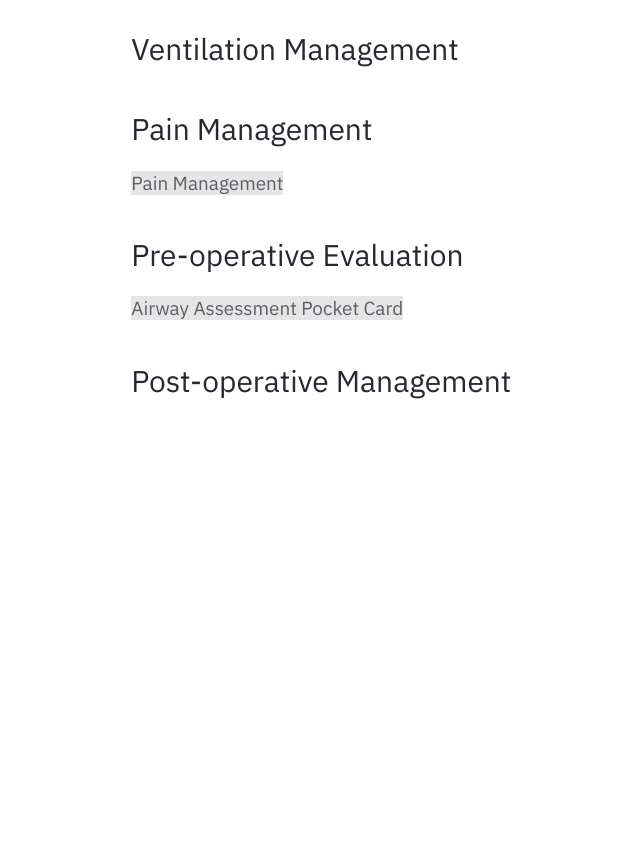
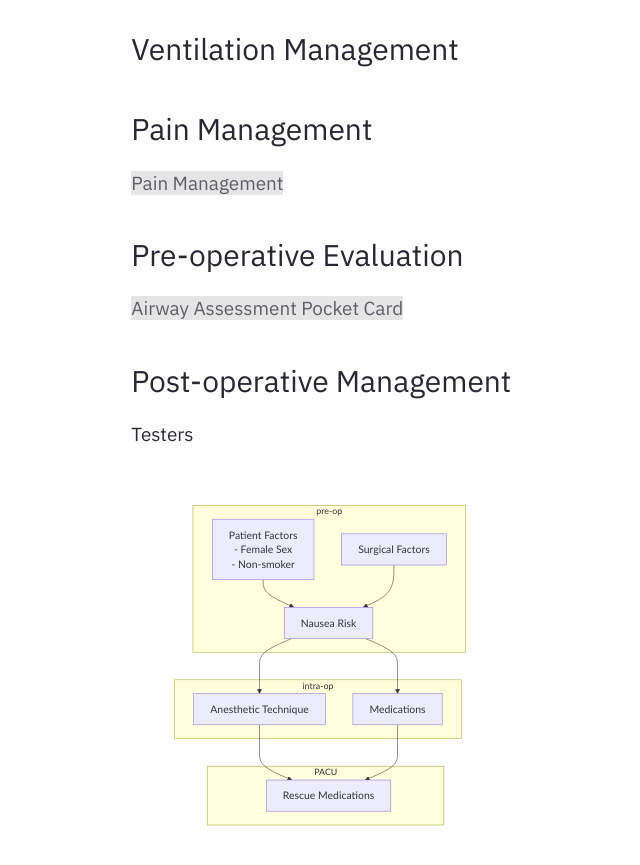
Before and after one commit to dragoman3/dragoman3.github.io, a Jekyll site: the page built from _notes/Clerkship Resources.md, in a window 1280 px wide and 900 px high, scrolled down 741 px. Shown: the top 865 px of the window, without its empty margins (247-887 px from the left). Built offline with Jekyll 4.4.1, drawn with Linux system fonts in a browser that asks for light colours; before the commit the page ends 1174 px from its top, so only the background shows below that.

Commit message:
building diagrams

````diff
--- a/_includes/mermaid.html
+++ b/_includes/mermaid.html
@@ -1,8 +1,7 @@
-<script src="https://cdnjs.cloudflare.com/ajax/libs/mermaid/8.0.0/mermaid.min.js"></script>
+<script src="https://cdnjs.cloudflare.com/ajax/libs/mermaid/10.9.0/mermaid.min.js"></script>
 <script>
    mermaid.initialize({
        startOnLoad:true,
-       theme: 'forest'
    });
    window.mermaid.init(undefined, document.querySelectorAll('.language-mermaid'));
 </script>
--- a/_notes/Clerkship Resources.md
+++ b/_notes/Clerkship Resources.md
@@ -20,3 +21,31 @@ The following topics are taken from the Anesthesia Clerkship Core Documents. The
 ### Pre-operative Evaluation
 [[Airway Assessment Pocket Card]]
 ### Post-operative Management
+
+
+Testers
+
+```mermaid
+graph TB
+%%{init: {"flowchart": {"htmlLabels": false}} }%%
+A["Patient Factors
+- Female Sex
+- Non-smoker"];
+B[Surgical Factors];
+N[Nausea Risk];
+AN[Anesthetic Technique];
+M[Medications];
+RM[Rescue Medications];
+subgraph pre-op
+A -->N
+B-->N
+end
+subgraph intra-op
+N-->AN
+N-->M
+end
+subgraph PACU
+AN --> RM
+M--> RM
+end
+```
````
Also changed, not shown: other parts of _notes/Clerkship Resources.md (+1 -0 lines), Homepage.md (+27 -0 lines), 8 other files.
